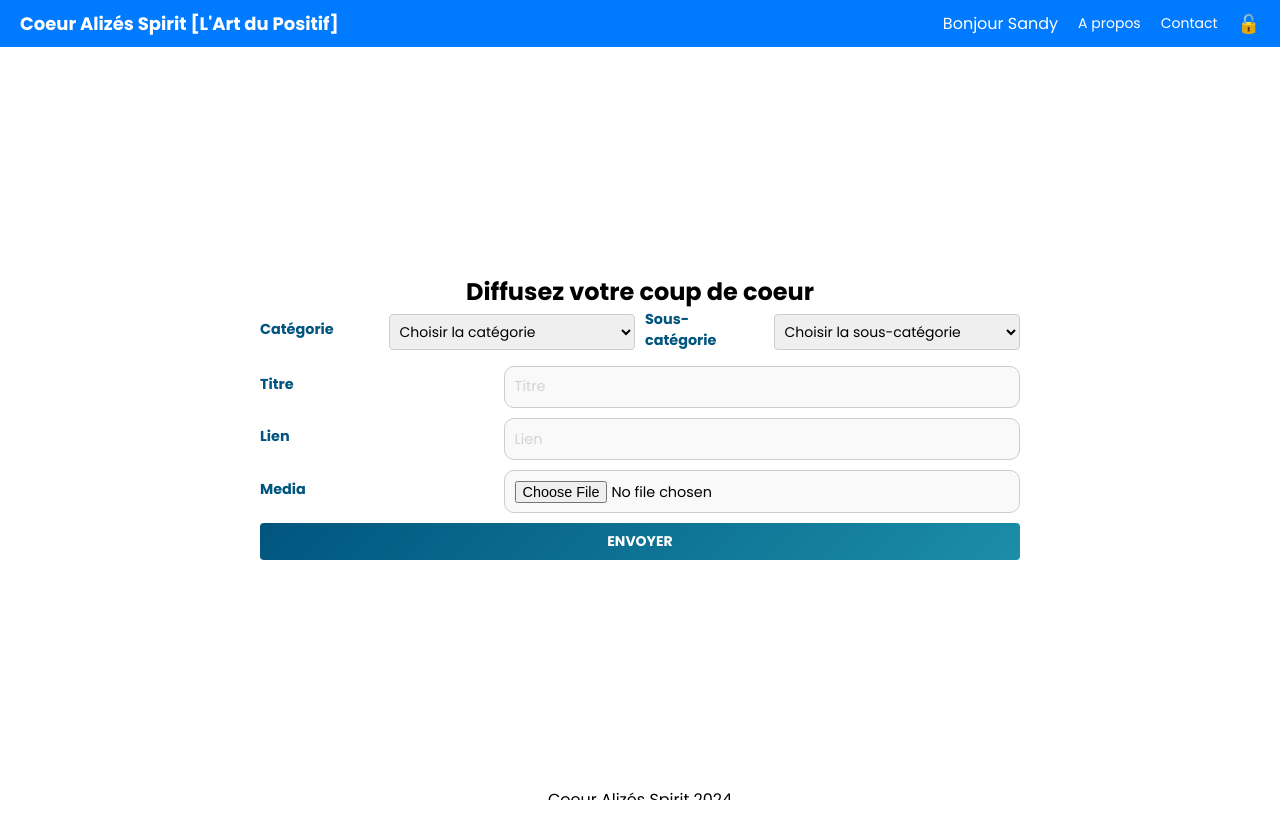
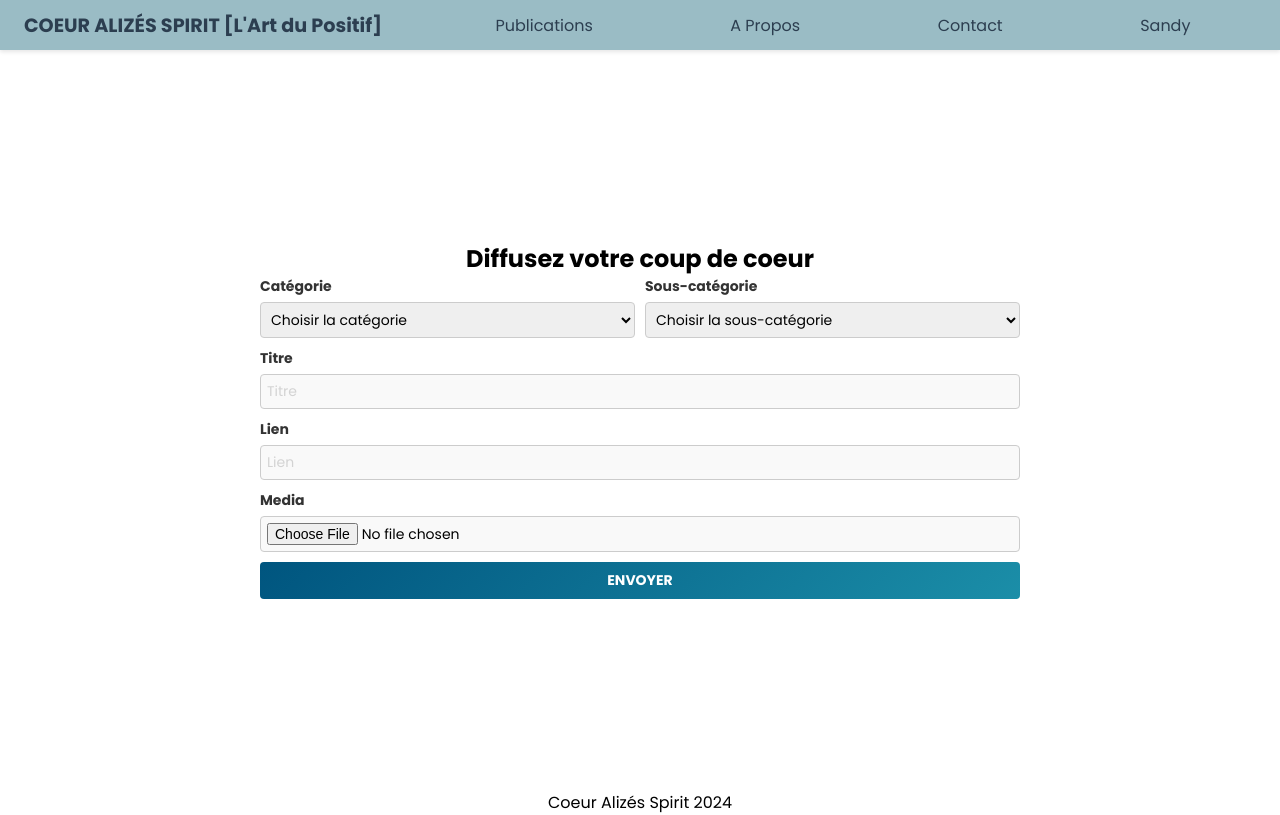
Before and after one commit to SandyTzns/cafront, a React (Create React App) app: page /newpost in a window 1280 px wide. Built offline with nearby package versions, Linux system fonts and the light colour scheme.

Commit message:
Update Navbar

```diff
--- a/src/App.js
+++ b/src/App.js
@@ -2,6 +2,7 @@ import { BrowserRouter, Route, Routes } from "react-router-dom";
 import LandingPage from "./pages/LandingPage";
 import AuthPage from "./pages/AuthPage";
 import MainPage from "./pages/MainPage";
+import Dashboard from "./pages/Dashboard";
 import CreatePost from "./pages/CreatePost";
 import PasswordRecoveryEmail from "./pages/PasswordRecoveryEmail";
 import ResetPassword from "./pages/ResetPassword";
@@ -17,6 +18,7 @@ function App() {
         <Route path="/main" element={<MainPage />} />
         <Route path="/signup-form" element={<SignUpForm />} />
         <Route path="/newpost" element={<CreatePost />} />
+        <Route path="/dashboard" element={<Dashboard />} />
 
         {/* Password Recovery Pages */}
         <Route path="/forgot-password" element={<PasswordRecoveryEmail />} />
--- a/src/components/Navbar.js
+++ b/src/components/Navbar.js
@@ -1,19 +1,84 @@
-import React from "react";
+import React, { useState } from "react";
+import { NavLink } from "react-router-dom";
 import "../styles/Navbar.css";
 
 function Navbar() {
+  const [menuOpen, setMenuOpen] = useState(false);
+
   return (
     <nav className="navbar">
       <div className="navbar-left">
-        <h2>Coeur Alizés Spirit [L'Art du Positif]</h2>
+        <NavLink to="/" id="navbar-title">
+          COEUR ALIZÉS SPIRIT [L'Art du Positif]
+        </NavLink>
       </div>
-      <div className="navbar-right">
-        <span>Bonjour Sandy</span>
-        <a href="#about">A propos</a>
-        <a href="#contact">Contact</a>
-        <button className="logout-btn" aria-label="Se déconnecter">
-          🔓
-        </button>
+      <div className={`navbar-right ${menuOpen ? "active" : ""}`}>
+        <div className="navbar-dropdown">
+          <span className="navbar-dropdown-title">Publications</span>
+          <div className="navbar-dropdown-content">
+            <NavLink
+              to="/create-post"
+              className={({ isActive }) =>
+                isActive ? "navbar-active-link" : undefined
+              }
+            >
+              Créer un nouveau post
+            </NavLink>
+            <NavLink
+              to="/mes-coups-de-coeur"
+              className={({ isActive }) =>
+                isActive ? "navbar-active-link" : undefined
+              }
+            >
+              Mes Coups de Coeur
+            </NavLink>
+            <NavLink
+              to="/mes-contributions"
+              className={({ isActive }) =>
+                isActive ? "navbar-active-link" : undefined
+              }
+            >
+              Mes Contributions
+            </NavLink>
+          </div>
+        </div>
+        <NavLink
+          to="/about"
+          className={({ isActive }) =>
+            isActive ? "navbar-active-link" : undefined
+          }
+        >
+          A Propos
+        </NavLink>
+        <NavLink
+          to="/contact"
+          className={({ isActive }) =>
+            isActive ? "navbar-active-link" : undefined
+          }
+        >
+          Contact
+        </NavLink>
+        <div className="navbar-dropdown">
+          <span className="navbar-dropdown-title">Sandy</span>
+          <div className="navbar-dropdown-content">
+            <NavLink
+              to="/profile"
+              className={({ isActive }) =>
+                isActive ? "navbar-active-link" : undefined
+              }
+            >
+              Mon Profil
+            </NavLink>
+            <span className="navbar-logout-link" role="button" tabIndex="0">
+              Déconnexion
+            </span>
+          </div>
+        </div>
+      </div>
+      <div className="navbar-hamburger" onClick={() => setMenuOpen(!menuOpen)}>
+        <div></div>
+        <div></div>
+        <div></div>
       </div>
     </nav>
   );
--- a/src/pages/CreatePost.js
+++ b/src/pages/CreatePost.js
@@ -10,15 +10,15 @@ function CreatePost() {
         <main>
           <h2>Diffusez votre coup de coeur</h2>
           <form className="create-post-form">
-            <div className="form-group-row">
-              <div className="form-group">
+            <div className="create-post-row">
+              <div className="create-post-form-group">
                 <label htmlFor="category">Catégorie</label>
                 <select id="category" name="category" required>
                   <option value="">Choisir la catégorie</option>
                   {/* Add categories here */}
                 </select>
               </div>
-              <div className="form-group">
+              <div className="create-post-form-group">
                 <label htmlFor="subcategory">Sous-catégorie</label>
                 <select id="subcategory" name="subcategory" required>
                   <option value="">Choisir la sous-catégorie</option>
@@ -26,7 +26,7 @@ function CreatePost() {
                 </select>
               </div>
             </div>
-            <div className="form-group">
+            <div className="create-post-form-group">
               <label htmlFor="title">Titre</label>
               <input
                 type="text"
@@ -36,15 +36,15 @@ function CreatePost() {
                 required
               />
             </div>
-            <div className="form-group">
+            <div className="create-post-form-group">
               <label htmlFor="link">Lien</label>
               <input type="url" id="link" name="link" placeholder="Lien" />
             </div>
-            <div className="form-group">
+            <div className="create-post-form-group">
               <label htmlFor="media">Media</label>
               <input type="file" id="media" name="media" />
             </div>
-            <button type="submit" className="submit-btn">
+            <button type="submit" className="create-post-submit-btn">
               ENVOYER
             </button>
           </form>
--- a/src/styles/CreatePost.css
+++ b/src/styles/CreatePost.css
@@ -7,26 +7,25 @@
   margin: 0 auto;
   box-sizing: border-box;
 }
-
 .create-post-form {
   display: flex;
   flex-direction: column;
   gap: 10px; /* Reduced spacing between inputs */
 }
 
-.form-group {
+.create-post-form-group {
   text-align: left;
 }
 
-.form-group label {
+.create-post-form-group label {
   display: block;
   font-size: 14px;
   font-weight: bold;
   margin-bottom: 5px;
 }
 
-.form-group input,
-.form-group select {
+.create-post-form-group input,
+.create-post-form-group select {
   width: 100%;
   padding: 6px;
   border: 1px solid #ccc;
@@ -34,17 +33,17 @@
   font-size: 14px;
 }
 
-.form-group-row {
+.create-post-row {
   display: flex;
   justify-content: space-between;
   gap: 10px;
 }
 
-.form-group-row .form-group {
+.create-post-row .create-post-form-group {
   flex: 1; /* Ensure equal width for side-by-side inputs */
 }
 
-.submit-btn {
+.create-post-submit-btn {
   background-color: #007bff;
   color: white;
   padding: 8px 15px;
@@ -54,71 +53,18 @@
   cursor: pointer;
 }
 
-.submit-btn:hover {
+.create-post-submit-btn:hover {
   background-color: #0056b3;
 }
 
-/* Navbar styles */
-.navbar {
-  width: 100%;
-  background-color: #007bff;
-  color: white;
-  display: flex;
-  justify-content: space-between;
-  align-items: center;
-  padding: 10px 20px;
-  position: sticky;
-  top: 0;
-  z-index: 1000; /* Ensure it stays on top */
-}
-
-.navbar-left h2 {
-  margin: 0;
-  font-size: 18px;
-}
-
-.navbar-right {
-  display: flex;
-  align-items: center;
-  gap: 20px;
-}
-
-.navbar-right a {
-  color: white;
-  text-decoration: none;
-  font-size: 14px;
-}
-
-.navbar-right a:hover {
-  text-decoration: underline;
-}
-
-.logout-btn {
-  background: none;
-  border: none;
-  color: white;
-  font-size: 18px;
-  cursor: pointer;
-}
-
-.logout-btn:hover {
-  color: #ff6347;
-}
-
 /* Fit everything on one page */
-html,
-body {
-  margin: 0;
-  padding: 0;
-  overflow: hidden;
-  height: 100%;
-}
 
 .create-post-container {
   height: calc(100vh - 60px); /* Subtract navbar height */
   display: flex;
   flex-direction: column;
   justify-content: center; /* Centers the form vertically */
+  overflow: auto; /* Allows scrolling within this page only */
 }
 
 .create-post-footer {
--- a/src/styles/Navbar.css
+++ b/src/styles/Navbar.css
@@ -1,42 +1,171 @@
-/* Navbar styles */
+/* General Navbar */
 .navbar {
   display: flex;
   justify-content: space-between;
-  align-items: center;
-  background-color: #007bff;
-  color: white;
-  padding: 10px 20px;
+  height: 50px;
+  background-color: #9abcc5; /* Background color */
+  color: #2c3e50;
+  box-shadow: 0 2px 4px rgba(0, 0, 0, 0.1); /* Subtle shadow */
+  position: relative;
+  z-index: 10;
 }
 
-.navbar-left h2 {
-  margin: 0;
-  font-size: 18px;
+/* Navbar Links */
+.navbar a {
+  text-decoration: none; /* Remove underline */
+  color: inherit;
+  display: flex; /* Use flex to center the text */
+  align-items: center; /* Vertically center the text */
+  justify-content: center; /* Center the text horizontally */
+  height: 100%; /* Take the full height of the navbar */
+  padding: 0 1.5rem; /* Add horizontal padding for spacing */
+  transition: background-color 0.3s ease, color 0.3s ease; /* Smooth transition */
+  font-weight: normal; /* Default font weight */
 }
 
+/* Hover Effect */
+.navbar a:hover {
+  background-color: #85a9b3; /* Slightly darker shade of navbar */
+}
+
+/* Active Link (Same as Hover) */
+.navbar-active-link {
+  background-color: #85a9b3; /* Same as hover color */
+  font-weight: bold; /* Keep bold for active link */
+  color: white; /* White text for active link */
+  border-bottom: none; /* Remove the underline (border issue) */
+}
+
+/* Navbar Title */
+#navbar-title {
+  font-size: 1.2rem;
+  font-weight: bold;
+  color: #2c3e50;
+  text-decoration: none;
+  cursor: pointer;
+  transition: none;
+}
+
+/* Override General Link Hover for Navbar Title */
+#navbar-title:hover {
+  background-color: transparent; /* No hover background */
+  color: #2c3e50; /* Keep the original color */
+  font-weight: bold; /* Always bold */
+}
+
+/* Navbar Right */
 .navbar-right {
   display: flex;
   align-items: center;
-  gap: 20px;
+  gap: 1.5rem; /* Add spacing between links */
+  flex-grow: 1;
+  justify-content: space-evenly;
 }
 
-.navbar-right a {
-  color: white;
-  text-decoration: none;
-  font-size: 14px;
+/************************ DROPDOWN STYLING ************************/
+.navbar-dropdown {
+  position: relative;
 }
 
-.navbar-right a:hover {
-  text-decoration: underline;
+.navbar-dropdown-title {
+  cursor: pointer;
+  color: #2c3e50;
+  box-sizing: border-box; /* Include padding in calculations */
+  padding: 12px 1.5rem; /* Add consistent top-bottom and left-right padding */
+  transition: background-color 0.3s ease, color 0.3s ease; /* Smooth transition */
+  display: flex;
+  align-items: center;
+  justify-content: center;
 }
 
-.logout-btn {
-  background: none;
-  border: none;
-  color: white;
-  font-size: 18px;
+.navbar-dropdown-title:hover {
+  background-color: #85a9b3; /* Slightly darker shade of navbar */
+  height: 100%;
+}
+
+.navbar-dropdown-content {
+  display: none;
+  position: absolute;
+  top: 100%;
+  left: 50%; /* Center the dropdown under the parent */
+  transform: translateX(-50%); /* Adjust for perfect centering */
+  background-color: #9abcc5;
+  box-shadow: 0 4px 8px rgba(0, 0, 0, 0.1);
+  padding: 0.5rem;
+  z-index: 1000;
+  border-radius: 4px;
+  white-space: nowrap; /* Prevent text from wrapping */
+  min-width: max-content; /* Adjust width dynamically to fit content */
+  transition: opacity 0.3s ease, visibility 0.3s ease; /* Smooth transition for visibility */
+  opacity: 0;
+  visibility: hidden;
+  border-top-left-radius: 0;
+  border-top-right-radius: 0;
+}
+
+/* Fix: Keep Dropdown Open When Hovering */
+.navbar-dropdown:hover .navbar-dropdown-content {
+  display: block;
+  opacity: 1; /* Make it fully visible */
+  visibility: visible; /* Ensure it's visible */
+}
+
+/* Links in Dropdown */
+.navbar-dropdown-content a,
+.navbar-logout-link {
+  display: block;
+  padding: 0.5rem 1rem;
+  text-decoration: none;
+  color: #2c3e50;
+  font-weight: bold;
   cursor: pointer;
 }
 
-.logout-btn:hover {
-  color: #ff6347; /* Logout button hover color */
+.navbar-dropdown-content a:hover,
+.navbar-logout-link:hover {
+  background-color: #f0f0f0;
+  color: #1a4966;
 }
+
+/* Responsive Navbar */
+@media (max-width: 768px) {
+  .navbar-right {
+    display: none; /* Hide links by default */
+    flex-direction: column;
+    position: absolute;
+    top: calc(100% + 10px); /* Dropdown below navbar */
+    right: 0;
+    background-color: #9abcc5;
+    width: 100%;
+    box-shadow: 0 4px 8px rgba(0, 0, 0, 0.1);
+    padding: 1rem 0;
+    border-radius: 4px;
+  }
+
+  .navbar-right.active {
+    display: flex; /* Show links when hamburger is clicked */
+  }
+
+  .navbar-hamburger {
+    display: block;
+    cursor: pointer;
+  }
+
+  .navbar-hamburger div {
+    width: 25px;
+    height: 3px;
+    background-color: #2c3e50;
+    margin: 5px 0;
+  }
+}
+
+/* Hamburger Hidden on Desktop */
+.navbar-hamburger {
+  display: none;
+}
+
+@media (max-width: 768px) {
+  .navbar-hamburger {
+    display: block;
+  }
+}
```
Also changed, not shown: src/components/Collapsible.js (+7 -5 lines), src/pages/Dashboard.js (added, +45 -0 lines), src/styles/Collapsible.css (+6 -6 lines), src/styles/Dashboard.css (added, +70 -0 lines).
